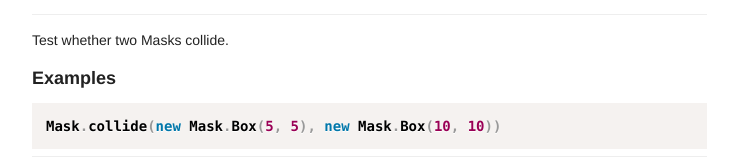
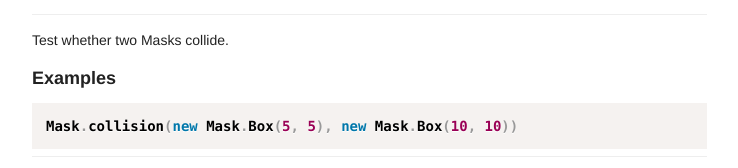
Before and after one commit to startling/mask, a plain HTML site: page index.html in a window 1280 px wide. Shown: the part 3870-4038 px from the top of the page, without its empty margins (388-1126 px from the left). Drawn offline with nearby package versions, Linux system fonts and the light colour scheme.

Commit message:
upated docs

```diff
--- a/index.html
+++ b/index.html
@@ -91,7 +91,7 @@ code {
 
 <h2>Examples</h2>
 
-<pre><code>Mask.collide(new Mask.Box(5, 5), new Mask.Box(10, 10))
+<pre><code>Mask.collision(new Mask.Box(5, 5), new Mask.Box(10, 10))
 </code></pre></div><pre><code class="language-javascript">Mask.collision = function (a, b) {
     var intersect = intersection(a, b);
     for (var x = intersect.x; x &lt; intersect.x + intersect.w; x++) {
@@ -135,7 +135,6 @@ code {
 <pre><code>Mask.PBM.url("<a href='http://example.com/mask.pbm'>http://example.com/mask.pbm</a>", callback)
 </code></pre></div><pre><code class="language-javascript">Mask.PBM.url = function (url, callback) {
     var req = new XMLHttpRequest();
-    req.responseType = &quot;arraybuffer&quot;;
     req.onload = function (ev) {
       if (req.response) {
         var m = new Mask.PBM();
@@ -149,6 +148,7 @@ code {
       return callback(null, e);
     };
     req.open(&quot;GET&quot;, url, true);
+    req.responseType = &quot;arraybuffer&quot;;
     req.send();
   };</code></pre></div><div class="comment"><div class="label radius ctx-type">method</div><h1 id="load">load</h1><h5 class="subheader">Mask.PBM.prototype.load()</h5><div class="tags"><ul class="no-bullet"><li><strong>@param: </strong><span class="types"> {ArrayBuffer} </span><span class="name">array </span><span class="description">image data</span></li><li><strong>@param: </strong><span class="types"> {MaskCallback} </span><span class="name">callback </span></li></ul></div><div class="description"><p>Load an <code>ArrayBuffer</code> taken as a PBM image to a PBM mask.</p>
 
```
